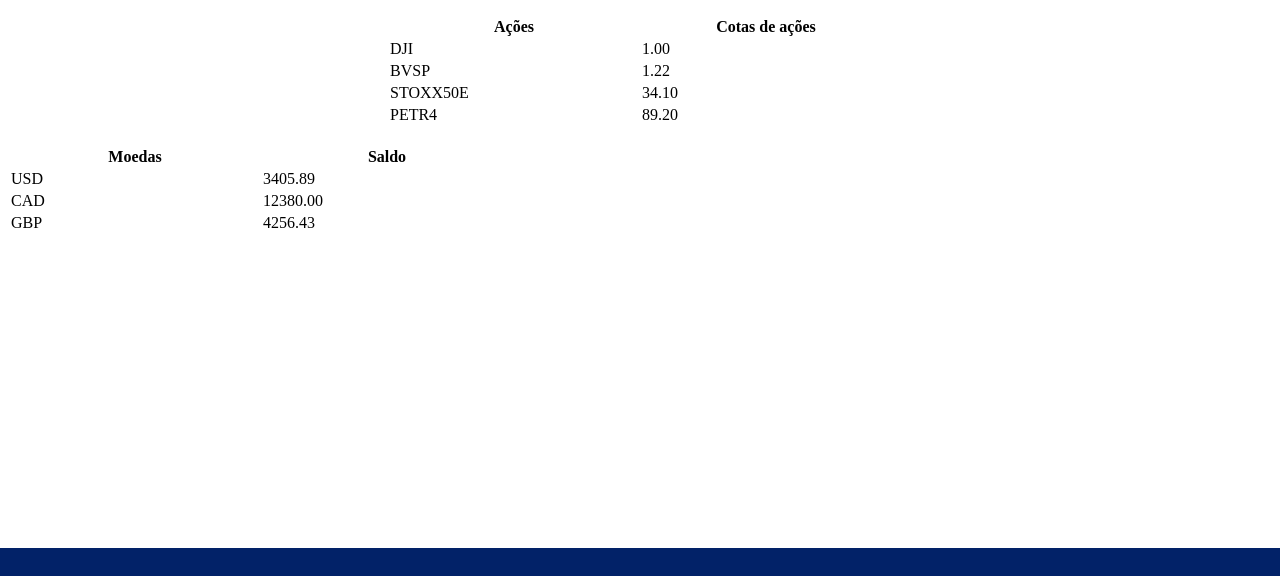
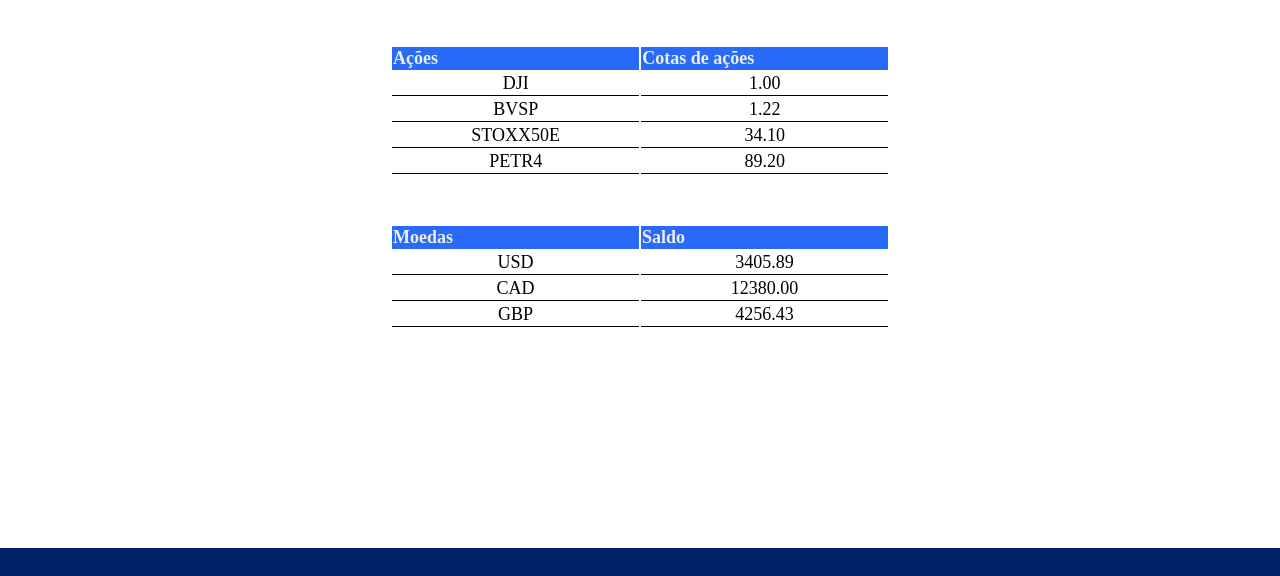
Before and after one commit to G-mikael/investimentos, a plain HTML site: page index.html in a window 1280 px wide. Shown: the part 102-678 px from the top of the page. Drawn offline with Linux system fonts and the light colour scheme.

Commit message:
Consertar classes (estavam no plural)

```diff
--- a/style.css
+++ b/style.css
@@ -50,7 +50,7 @@
 }
 /* Tabelas de investimentos */
 /* Formatação da tabela de ações */
-div .acoes {
+div .acao {
     margin-top: 30px;
     margin-left: auto;
     margin-right: auto;
@@ -59,19 +59,19 @@
     text-align: center;
 }
 
-div .acoes th {
+div .acao th {
     background-color: #296bf8;
     color: #ecedea;
     text-align: left;
     font-weight: bold;
 }
 
-div .acoes td {
+div .acao td {
     border-bottom: 1px solid;
 }
 
 /* Formatação da tabela de moedas */
-div .moedas {
+div .moeda {
     margin-top: 30px;
     margin-left: auto;
     margin-right: auto;
@@ -80,14 +80,14 @@
     text-align: center;
 }
 
-div .moedas th {
+div .moeda th {
     background-color: #296bf8;
     color: #ecedea;
     text-align: left;
     font-weight: bold;
 }
 
-div .moedas td {
+div .moeda td {
     border-bottom: 1px solid;
 }
 
```
